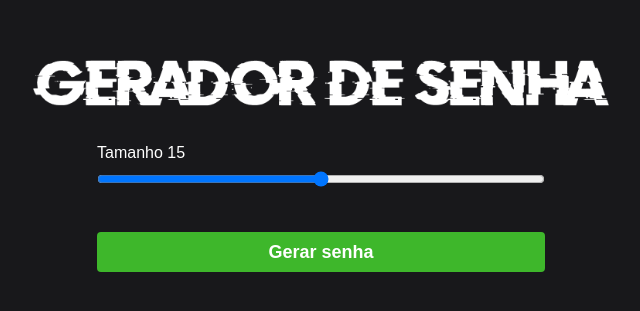
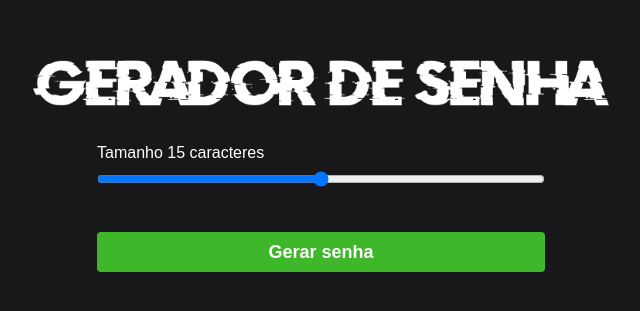
Before and after one commit to WilliansRocha/GeneratePasswordTest, a plain HTML site: page index.html in a window 1280 px wide. Shown: the part 227-538 px from the top of the page, 319-959 px from the left. Drawn offline with Linux system fonts and the light colour scheme.

Commit message:
Alteração de teste

```diff
--- a/index.html
+++ b/index.html
@@ -11,7 +11,7 @@
 <body>
     <img class="logo" src="./assets/logo.png" alt="Gerador de senha logo">
     <main class="container-input">
-        <span>Tamanho <span id="valor"></span> </span>
+        <span>Tamanho <span id="valor"></span> caracteres </span>
         <input id="slider" class="slider" type="range" min="5" max="25" value="15">
 
         <button id="button" class="button-cta" onclick="generatePassword()">Gerar senha</button>
```
